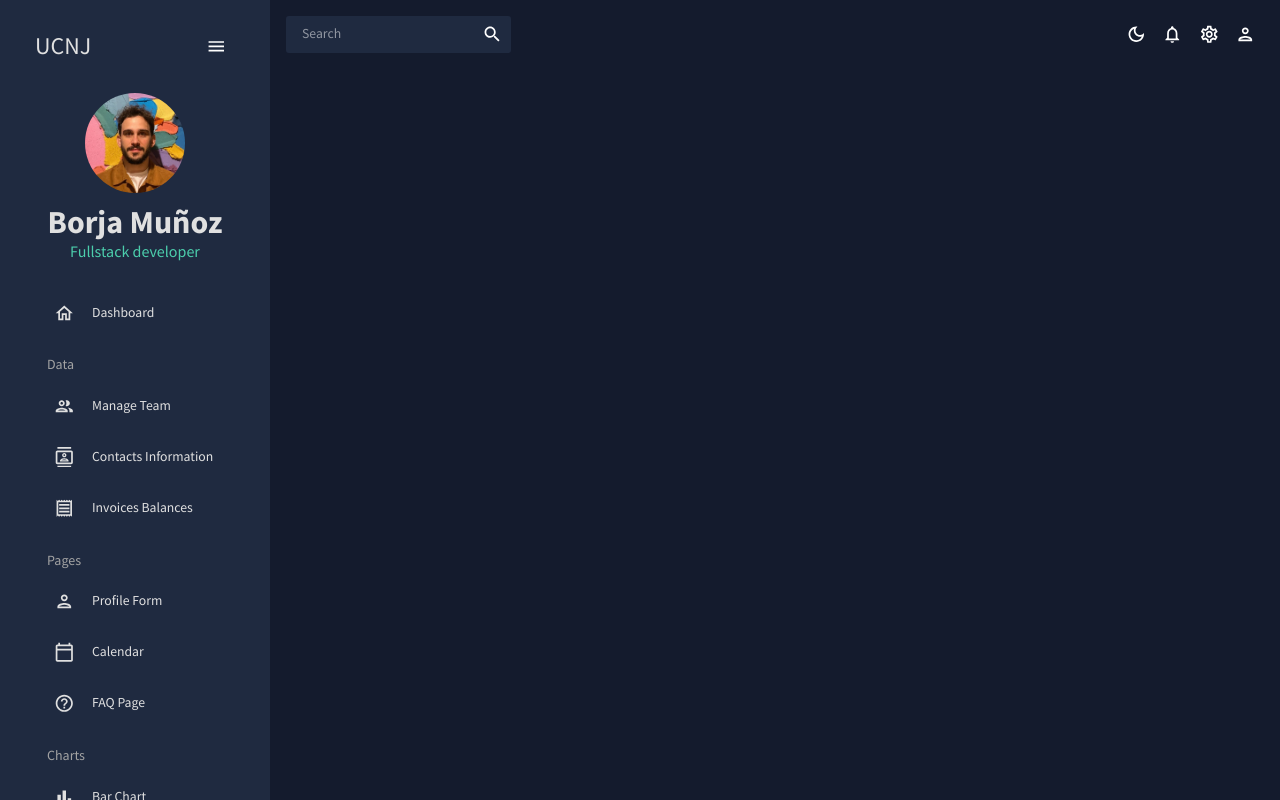
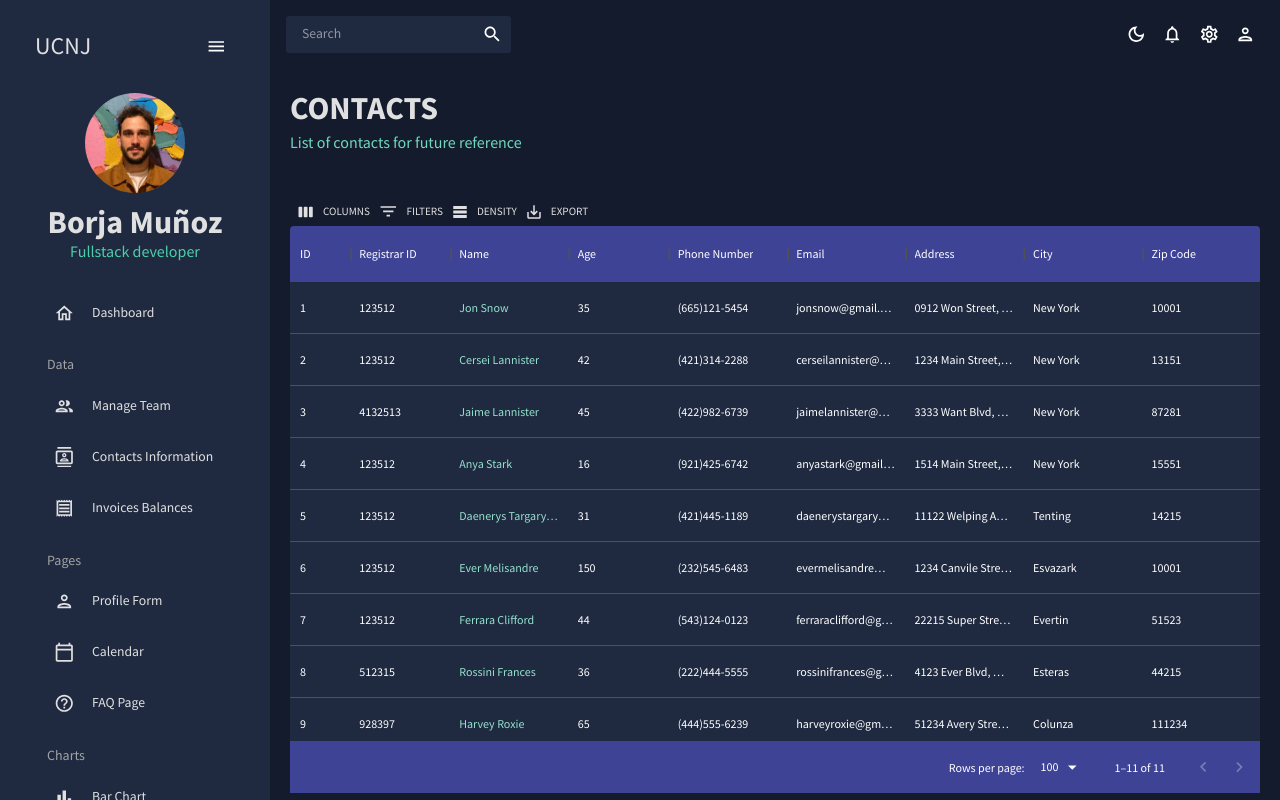
Before and after one commit to borjamunozvw/bmrd-react-admin, a React (Create React App) app: page /contacts in a window 1280 px wide. Built offline with nearby package versions, Linux system fonts and the light colour scheme.

Commit message:
adding form

```diff
--- a/src/App.js
+++ b/src/App.js
@@ -4,10 +4,10 @@
 import Sidebar from "./scenes/global/Sidebar";
 import Dashboard from "./scenes/dashboard";
 import Team from "./scenes/team";
-// import Invoices from "./scenes/invoices";
-// import Contacts from "./scenes/contacts";
+import Invoices from "./scenes/invoices";
+import Contacts from "./scenes/contacts";
 // import Bar from "./scenes/bar";
-// import Form from "./scenes/form";
+import Form from "./scenes/form";
 // import Line from "./scenes/line";
 // import Pie from "./scenes/pie";
 // import FAQ from "./scenes/faq";
@@ -29,9 +29,9 @@
             <Routes>
               <Route path="/" element={<Dashboard />} />
               <Route path="/team" element={<Team />} />
-              {/* <Route path="/contacts" element={<Contacts />} /> */}
-              {/* <Route path="/invoices" element={<Invoices />} /> */}
-              {/* <Route path="/form" element={<Form />} /> */}
+              <Route path="/contacts" element={<Contacts />} />
+              <Route path="/invoices" element={<Invoices />} />
+              <Route path="/form" element={<Form />} />
               {/* <Route path="/bar" element={<Bar />} /> */}
               {/* <Route path="/pie" element={<Pie />} /> */}
               {/* <Route path="/line" element={<Line />} /> */}
--- /dev/null
+++ b/src/scenes/contacts/index.jsx
@@ -0,0 +1,104 @@
+import { Box, useTheme } from "@mui/material";
+import { DataGrid, GridToolbar } from "@mui/x-data-grid";
+import { tokens } from "../../theme";
+import { mockDataContacts } from "../../data/mockData";
+import AdminPanelSettingsOutlinedIcon from "@mui/icons-material/AdminPanelSettingsOutlined";
+import LockOpenOutlinedIcon from "@mui/icons-material/LockOpenOutlined";
+import SecurityOutlinedIcon from "@mui/icons-material/SecurityOutlined";
+import { Header } from "../../components/Header";
+
+export const Contacts = () => {
+  const theme = useTheme();
+  const colors = tokens(theme.palette.mode);
+  const columns = [
+    { field: "id", headerName: "ID", flex: 0.5 },
+    { field: "registrarId", headerName: "Registrar ID" },
+    {
+      field: "name",
+      headerName: "Name",
+      flex: 1,
+      cellClassName: "name-column--cell",
+    },
+    {
+      field: "age",
+      headerName: "Age",
+      type: "number",
+      headerAlign: "left",
+      align: "left",
+    },
+    {
+      field: "phone",
+      headerName: "Phone Number",
+      flex: 1,
+    },
+    {
+      field: "email",
+      headerName: "Email",
+      flex: 1,
+    },
+    {
+      field: "address",
+      headerName: "Address",
+      flex: 1,
+    },
+    {
+      field: "city",
+      headerName: "City",
+      flex: 1,
+    },
+    {
+      field: "zipCode",
+      headerName: "Zip Code",
+      flex: 1,
+    },
+  ];
+
+  return (
+    <Box m="20px">
+      <Header
+        title="CONTACTS"
+        subtitle="List of contacts for future reference"
+      ></Header>
+      <Box
+        m="40px 0 0 0"
+        height="75vh"
+        sx={{
+          "& .MuiDataGrid-root": {
+            border: "none",
+          },
+          "& .MuiDataGrid-cell": {
+            borderBottom: "none",
+          },
+          "& .name-column--cell": {
+            color: colors.greenAccent[300],
+          },
+          "& .MuiDataGrid-columnHeaders": {
+            backgroundColor: colors.blueAccent[700],
+            borderBottom: "none",
+          },
+          "& .MuiDataGrid-virtualScroller": {
+            backgroundColor: colors.primary[400],
+          },
+          "& .MuiDataGrid-footerContainer": {
+            borderTop: "none",
+            backgroundColor: colors.blueAccent[700],
+          },
+          "& .MuiCheckbox-root": {
+            color: `${colors.greenAccent[200]} !important`,
+          },
+          "& .MuiDataGrid-toolbarContainer .MuiButton-text": {
+            color: `${colors.grey[100]} !important`,
+          },
+        }}
+      >
+        <DataGrid
+          rows={mockDataContacts}
+          columns={columns}
+          components={{ Toolbar: GridToolbar }}
+        />
+      </Box>
+    </Box>
+  );
+};
+
+export default Contacts;
--- /dev/null
+++ b/src/scenes/form/index.jsx
@@ -0,0 +1,30 @@
+import { Box, Button, TextField } from "@mui/material";
+import { Formik } from "formik";
+import * as yup from "yup";
+import useMediaQuery from "@mui/material";
+import { Header } from "../../components/Header";
+
+const Form = () => {
+  const isNonMobile = useMediaQuery("(min-width:600px)");
+  const initialValues = {
+    firstName: "",
+    lastName: "",
+    email: "",
+    contact: "",
+    address1: "",
+    address2: "",
+  };
+  const handleFormSubmit = (values) => {
+    console.log(values);
+  };
+  return (
+    <Box m="20px">
+      <Header title="Create User" subtitle="Create a new user profile" />
+      <Formik
+        onSubmit={handleFormSubmit}
+        initialValues={initialValues}
+      ></Formik>
+    </Box>
+  );
+};
+export default Form;
--- /dev/null
+++ b/src/scenes/invoices/index.jsx
@@ -0,0 +1,86 @@
+import { Box, Typography, useTheme } from "@mui/material";
+import { DataGrid, GridToolbar } from "@mui/x-data-grid";
+import { tokens } from "../../theme";
+import { mockDataInvoices } from "../../data/mockData";
+import AdminPanelSettingsOutlinedIcon from "@mui/icons-material/AdminPanelSettingsOutlined";
+import LockOpenOutlinedIcon from "@mui/icons-material/LockOpenOutlined";
+import SecurityOutlinedIcon from "@mui/icons-material/SecurityOutlined";
+import { Header } from "../../components/Header";
+
+export const Invoices = () => {
+  const theme = useTheme();
+  const colors = tokens(theme.palette.mode);
+  const columns = [
+    { field: "id", headerName: "ID" },
+    {
+      field: "name",
+      headerName: "Name",
+      flex: 1,
+      cellClassName: "name-column--cell",
+    },
+    {
+      field: "phone",
+      headerName: "Phone Number",
+      flex: 1,
+    },
+    {
+      field: "email",
+      headerName: "Email",
+      flex: 1,
+    },
+    {
+      field: "cost",
+      headerName: "Cost",
+      flex: 1,
+      renderCell: (params) => (
+        <Typography color={colors.greenAccent[500]}>
+          ${params.row.cost}
+        </Typography>
+      ),
+    },
+    {
+      field: "date",
+      headerName: "Date",
+      flex: 1,
+    },
+  ];
+
+  return (
+    <Box m="20px">
+      <Header title="Invoices" subtitle="List of invoices"></Header>
+      <Box
+        m="40px 0 0 0"
+        height="75vh"
+        sx={{
+          "& .MuiDataGrid-root": {
+            border: "none",
+          },
+          "& .MuiDataGrid-cell": {
+            borderBottom: "none",
+          },
+          "& .name-column--cell": {
+            color: colors.greenAccent[300],
+          },
+          "& .MuiDataGrid-columnHeaders": {
+            backgroundColor: colors.blueAccent[700],
+            borderBottom: "none",
+          },
+          "& .MuiDataGrid-virtualScroller": {
+            backgroundColor: colors.primary[400],
+          },
+          "& .MuiDataGrid-footerContainer": {
+            borderTop: "none",
+            backgroundColor: colors.blueAccent[700],
+          },
+          "& .MuiCheckbox-root": {
+            color: `${colors.greenAccent[200]} !important`,
+          },
+        }}
+      >
+        <DataGrid checkboxSelection rows={mockDataInvoices} columns={columns} />
+      </Box>
+    </Box>
+  );
+};
+
+export default Invoices;
```
